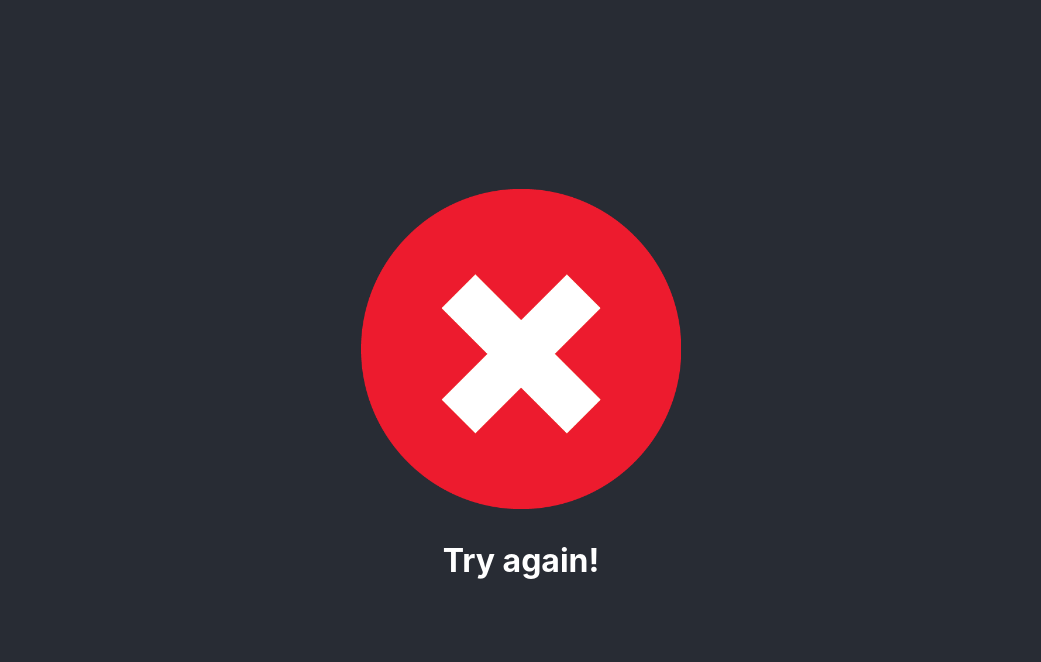
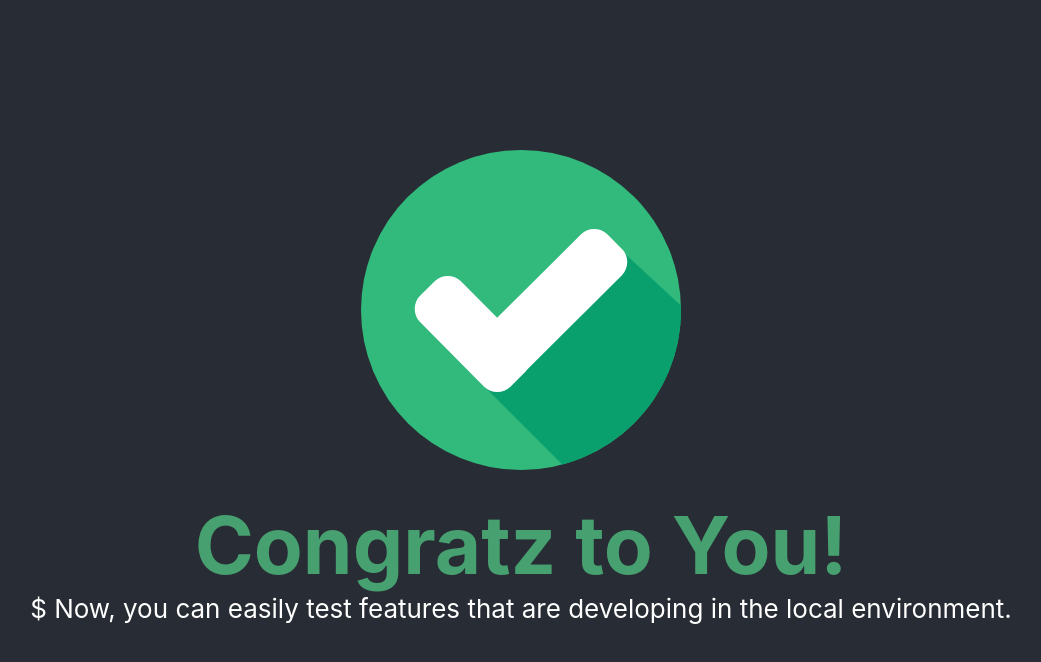
Before and after one commit to vfa-anhtq/bpm-practice-git, a React (Create React App) app: page / in a window 1280 px wide. Shown: the top 662 px of the page, without its empty margins (119-1160 px from the left). Built offline with nearby package versions, Linux system fonts and the light colour scheme.

Commit message:
[Added] added success page

```diff
--- a/src/App.css
+++ b/src/App.css
@@ -31,7 +31,8 @@
   }
 }
 
-.errorMsg {
-  font-size: 2rem;
+.congratzName {
   font-weight: 700;
+  color: #47a06f;
+  font-size: 5rem;
 }
--- a/src/App.js
+++ b/src/App.js
@@ -1,5 +1,5 @@
 import React, { Component } from 'react'
-import error from './error.png'
+import success from './success.svg'
 import './App.css'
 
 class App extends Component {
@@ -7,9 +7,11 @@ class App extends Component {
     return (
       <div className='App'>
         <header className='App-header'>
-          <img src={error} className='App-logo' alt='logo' />
-          <p className='errorMsg'>
-            Try again!
+          <img src={success} className='App-logo' alt='logo' />
+          <p>
+            {/* TODO: input your name instead of the word 'You' */}
+            <span className='congratzName'>Congratz to You!</span><br />
+            $ Now, you can easily test features that are developing in the local environment.
           </p>
         </header>
       </div>
```
Also changed, not shown: src/success.svg (added).
